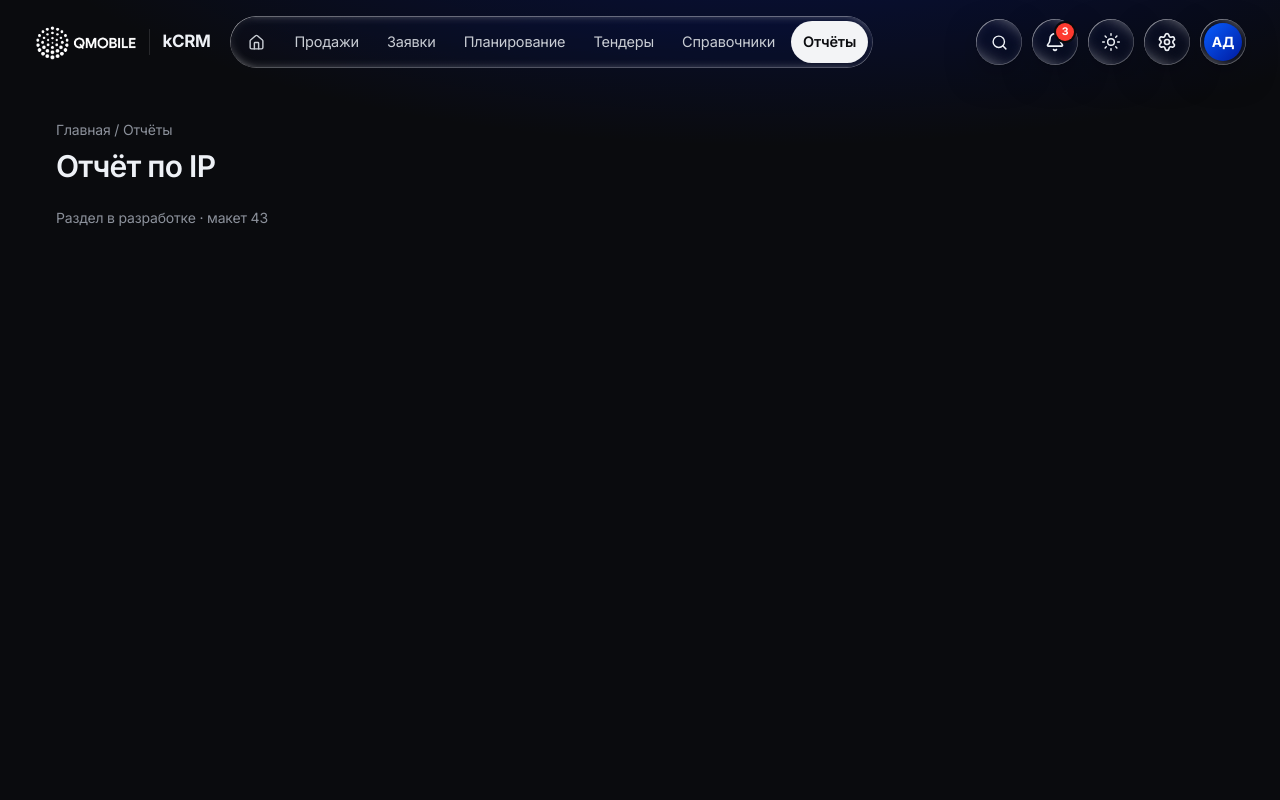
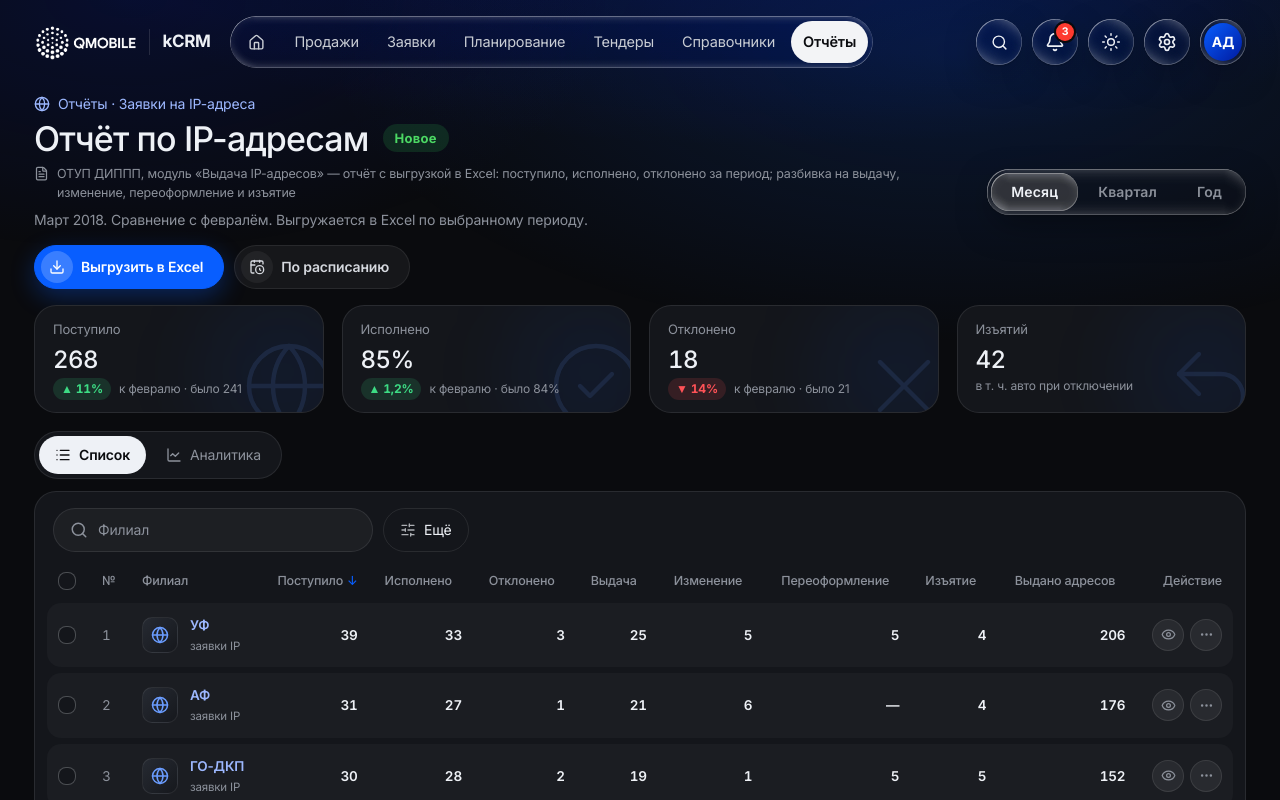
Before and after one commit to memfik/kcrm-front, a Next.js app: page /ip-report in a window 1280 px wide. Shown: the top 800 px of the page. Built offline with nearby package versions, Linux system fonts and the light colour scheme.

Commit message:
Отчёт по IP-адресам (макет 43)

```diff
--- a/src/app/(main)/[section]/page.tsx
+++ b/src/app/(main)/[section]/page.tsx
@@ -4,7 +4,7 @@ import { ALL_SECTIONS, NAV_GROUPS, findSection } from "@/config/nav"
 import { PageHero } from "@/components/shared/page-hero"
 
 /** Разделы со своими маршрутами — заглушка их не отдаёт. */
-const OWN_ROUTES = new Set(["counterparties", "deals", "offers", "discount-requests", "sandbox", "leads", "tech-requests", "work-orders", "ip-requests", "number-capacity", "subscribers", "install-acts", "tasks", "calendar", "sales-plan", "ipr", "forecasts", "tenders", "lots", "tender-reports", "catalog", "price-builder", "contracts", "acts", "reports", "offer-builder", "profile", "contract-builder", "sales-summary", "calls", "stage-report", "requests-report", "leads-report", "addresses", "tv-precheck", "tv-registry", "tv-tr-report", "channel-ids", "test-connections", "temp-increase"])
+const OWN_ROUTES = new Set(["counterparties", "deals", "offers", "discount-requests", "sandbox", "leads", "tech-requests", "work-orders", "ip-requests", "number-capacity", "subscribers", "install-acts", "tasks", "calendar", "sales-plan", "ipr", "forecasts", "tenders", "lots", "tender-reports", "catalog", "price-builder", "contracts", "acts", "reports", "offer-builder", "profile", "contract-builder", "sales-summary", "calls", "stage-report", "requests-report", "leads-report", "addresses", "tv-precheck", "tv-registry", "tv-tr-report", "channel-ids", "test-connections", "temp-increase", "ip-report"])
 
 export function generateStaticParams() {
   return ALL_SECTIONS.filter((s) => !OWN_ROUTES.has(s.slug)).map((s) => ({ section: s.slug }))
--- /dev/null
+++ b/src/app/(main)/ip-report/[id]/page.tsx
@@ -0,0 +1,21 @@
+import { Suspense } from "react"
+import type { Metadata } from "next"
+import { Record } from "../views"
+
+export const metadata: Metadata = { title: "Строка отчёта — kCRM" }
+
+type Props = PageProps<"/ip-report/[id]">
+
+/** id известен только при запросе — читаем его внутри Suspense (cacheComponents). */
+export default function IpReportRecordPage({ params }: Props) {
+  return (
+    <Suspense>
+      <Content params={params} />
+    </Suspense>
+  )
+}
+
+async function Content({ params }: Pick<Props, "params">) {
+  const { id } = await params
+  return <Record id={+id} />
+}
--- /dev/null
+++ b/src/app/(main)/ip-report/page.tsx
@@ -0,0 +1,9 @@
+import type { Metadata } from "next"
+import { List } from "./views"
+
+export const metadata: Metadata = { title: "Отчёт по IP-адресам — kCRM" }
+
+/** 43 Отчёт по IP-адресам. */
+export default function IpReportPage() {
+  return <List />
+}
--- /dev/null
+++ b/src/app/(main)/ip-report/views.tsx
@@ -0,0 +1,10 @@
+"use client"
+
+import { ListPage } from "@/components/list/list-page"
+import { RecordPage } from "@/components/list/record-page"
+import { IP_REPORT } from "@/config/lists/ip-report"
+
+/* Конфиг с функциями живёт только на клиенте — страницы маршрута отдают эти обёртки. */
+
+export const List = () => <ListPage cfg={IP_REPORT} />
+export const Record = ({ id }: { id: number }) => <RecordPage cfg={IP_REPORT} id={id} />
--- /dev/null
+++ b/src/config/lists/ip-report.tsx
@@ -0,0 +1,135 @@
+import { CalendarClock, CircleCheck, Download, Globe, Undo2, X } from "lucide-react"
+import { Kv, NameCell, Section } from "@/components/list/cells"
+import { MonthChart } from "@/components/list/month-chart"
+import { toast } from "@/components/shared/toast"
+import { rnd } from "@/lib/demo-names"
+import { shiftDate, TODAY } from "@/lib/dippp"
+import { briefFacts, briefStats, type BriefItem } from "@/lib/list/brief"
+import { exportCsv } from "@/lib/list/query"
+import type { ListConfig } from "@/lib/list/types"
+import type { Series } from "@/lib/period"
+
+/*
+ * 43 Отчёт по IP-адресам (ОТУП ДИППП, модуль «Выдача IP-адресов») — по филиалам за период, с разбивкой по видам заявок.
+ * Цифры — заглушки по номеру строки, как в макете (март 2018). TODO: отчёт из API по заявкам на IP (11) за выбранный период.
+ */
+
+export type IpReportRow = {
+  id: number
+  br: string
+  /** Поступило заявок, исполнено, отклонено. */
+  n: number
+  done: number
+  rej: number
+  /** По видам: выдача, изменение, переоформление, изъятие. */
+  g: number
+  c: number
+  r: number
+  w: number
+  /** Выдано адресов. */
+  addr: number
+}
+
+const BRANCHES = ["АФ", "АС", "ВФ", "ЗФ", "МФ", "УФ", "ЮФ", "КФ", "ШФ", "ГО-ДКП"]
+
+const ALL: IpReportRow[] = BRANCHES.map((br, i) => {
+  const g = 6 + (rnd(i, 1) % 20)
+  const c = rnd(i, 2) % 8
+  const r = rnd(i, 3) % 6
+  const w = 1 + (rnd(i, 4) % 7)
+  const n = g + c + r + w
+  const rej = rnd(i, 5) % 4
+  // id с 1 — у строки свой адрес /ip-report/<id>
+  return { id: i + 1, br, n, g, c, r, w, done: n - rej - (rnd(i, 6) % 4), rej, addr: g * 8 + (rnd(i, 7) % 40) }
+})
+
+/** Заявки по месяцам — пример из макета: одна заявка раз в два дня за последний год. */
+const BY_MONTH: Series = Array.from({ length: 180 }, (_, i) => shiftDate(TODAY, -i * 2).slice(0, 7)).reduce<Series>((s, k) => ({ ...s, [k]: (s[k] || 0) + 1 }), {})
+
+const total = (k: "n" | "done" | "rej" | "w") => ALL.reduce((a, x) => a + x[k], 0)
+
+const download = (rows: IpReportRow[]) => {
+  exportCsv(IP_REPORT, rows)
+  toast(`Выгружено ${rows.length} строк в Excel (CSV)`)
+}
+
+function record(x: IpReportRow) {
+  const title = `Филиал ${x.br}`
+  const requests: BriefItem[] = [
+    { t: "Поступило", v: x.n },
+    { t: "Исполнено", v: x.done },
+    { t: "Отклонено", v: x.rej },
+  ]
+  const kinds: BriefItem[] = [
+    { t: "Выдача", v: x.g },
+    { t: "Изменение", v: x.c },
+    { t: "Переоформление", v: x.r },
+    { t: "Изъятие", v: x.w },
+    { t: "Выдано адресов", v: x.addr },
+  ]
+  return {
+    title,
+    meta: <span className="text-[13px]">заявки IP · март 2018</span>,
+    actions: [{ icon: Download, label: "Выгрузить", run: () => download([x]) }],
+    // числовые колонки — как в макете
+    stats: briefStats(title, [...requests, ...kinds]),
+    facts: briefFacts([...requests, ...kinds]),
+    tabs: [
+      {
+        t: "Показатели",
+        body: (
+          <>
+            <Section title="Заявки">
+              <Kv items={requests} />
+            </Section>
+            <Section title="По видам">
+              <Kv items={kinds} />
+            </Section>
+          </>
+        ),
+      },
+    ],
+  }
+}
+
+export const IP_REPORT: ListConfig<IpReportRow> = {
+  key: "ip-report",
+  title: "Отчёт по IP-адресам",
+  crumb: "Отчёты · Заявки на IP-адреса",
+  icon: Globe,
+  badge: "new",
+  req: "ОТУП ДИППП, модуль «Выдача IP-адресов» — отчёт с выгрузкой в Excel: поступило, исполнено, отклонено за период; разбивка на выдачу, изменение, переоформление и изъятие",
+  search: "Филиал",
+  buttons: [
+    { icon: Download, label: "Выгрузить в Excel", onClick: "export" },
+    // TODO: рассылка отчёта по расписанию
+    { icon: CalendarClock, label: "По расписанию" },
+  ],
+  rows: () => ALL,
+  text: (x) => x.br,
+  sort: ["n", -1],
+  cols: [
+    { k: "br", t: "Филиал", value: (x) => x.br, render: (x) => <NameCell icon={Globe} name={x.br} sub="заявки IP" /> },
+    { k: "n", t: "Поступило", num: true, value: (x) => x.n, render: (x) => x.n },
+    { k: "done", t: "Исполнено", num: true, value: (x) => x.done, render: (x) => x.done },
+    { k: "rej", t: "Отклонено", num: true, value: (x) => x.rej, render: (x) => x.rej || "—" },
+    { k: "g", t: "Выдача", num: true, value: (x) => x.g, render: (x) => x.g },
+    { k: "c", t: "Изменение", num: true, value: (x) => x.c, render: (x) => x.c || "—" },
+    { k: "r", t: "Переоформление", num: true, value: (x) => x.r, render: (x) => x.r || "—" },
+    { k: "w", t: "Изъятие", num: true, value: (x) => x.w, render: (x) => x.w },
+    { k: "addr", t: "Выдано адресов", num: true, value: (x) => x.addr, render: (x) => x.addr },
+  ],
+  // прошлого периода в примере нет — сравнение условное, как в макете
+  kpis: () => [
+    { t: "Поступило", icon: Globe, c: total("n"), p: Math.round(total("n") * 0.9) },
+    { t: "Исполнено", icon: CircleCheck, c: Math.round((total("done") / total("n")) * 100), p: 84, f: (v) => `${v}%` },
+    { t: "Отклонено", icon: X, c: total("rej"), p: total("rej") + 3 },
+    { t: "Изъятий", icon: Undo2, c: total("w"), note: "в т. ч. авто при отключении" },
+  ],
+  analytics: { title: "По месяцам", render: ({ r, p }) => <MonthChart title="Заявки на IP по месяцам" series={BY_MONTH} r={r} p={p} /> },
+  sub: () => "Март 2018. Сравнение с февралём. Выгружается в Excel по выбранному периоду.",
+  noCards: true,
+  noDelete: true,
+  record,
+  name: (x) => `Филиал ${x.br}`,
+}
```
Also changed, not shown: 1 other file (tests, documents, lock files or other folders).
